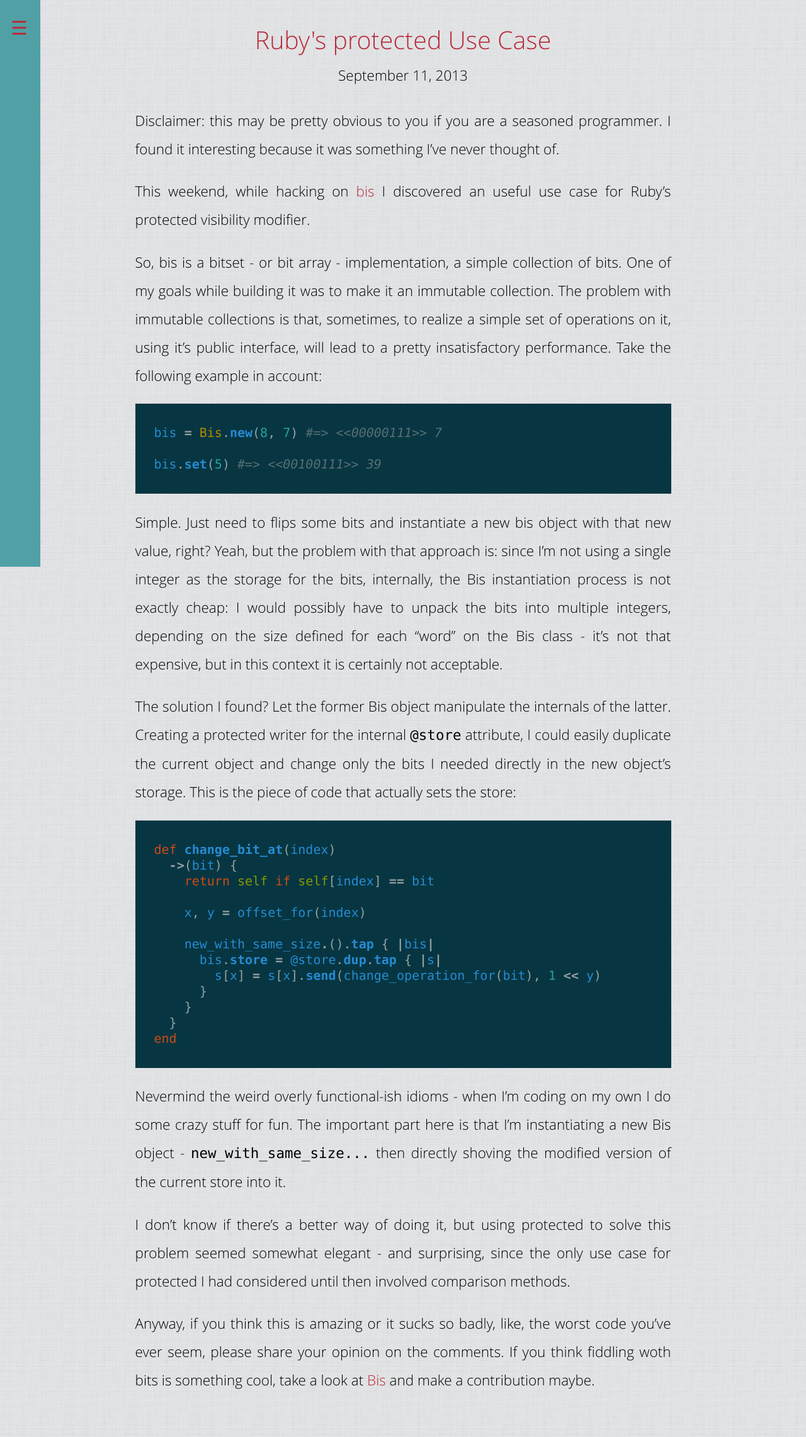
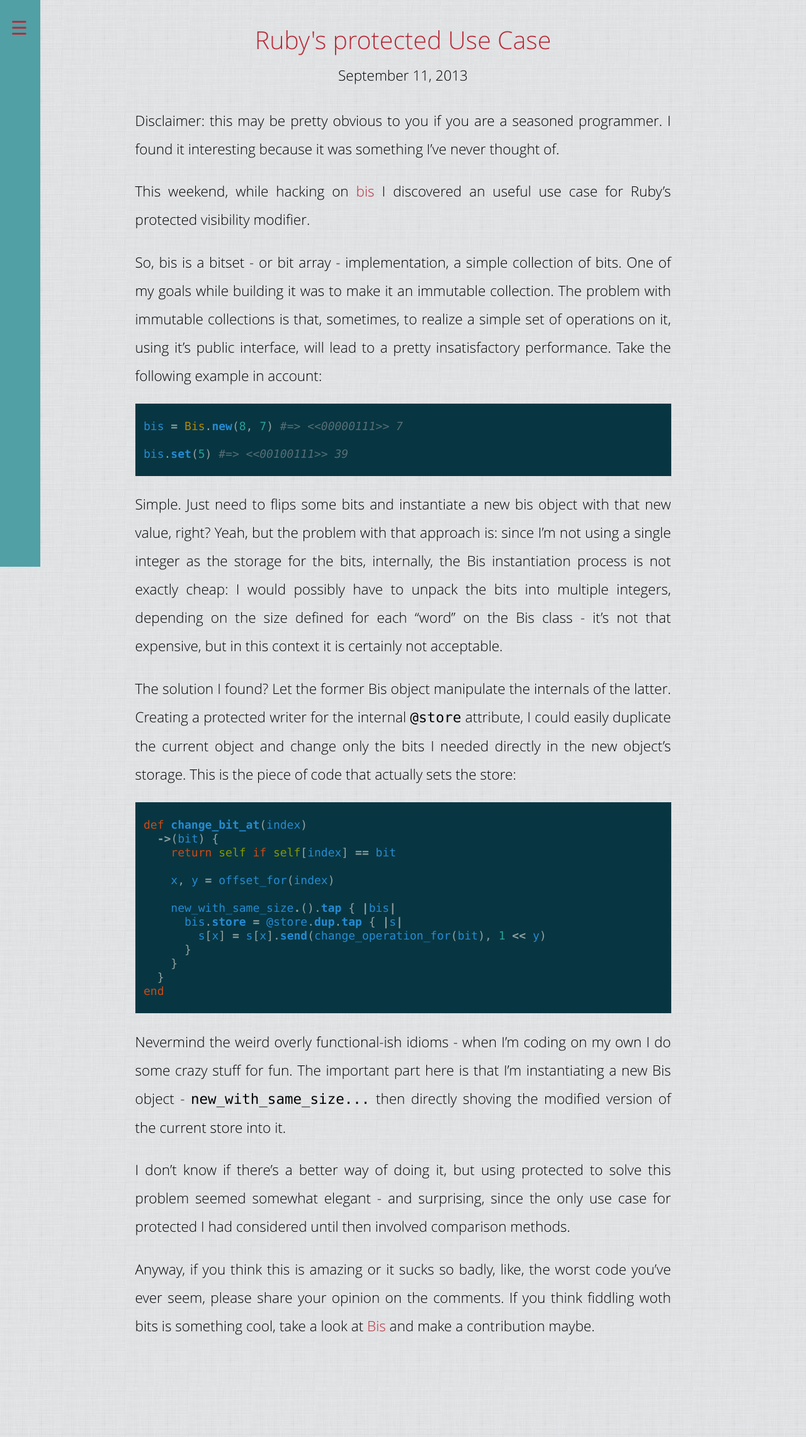
Before and after one commit to fuadsaud/fuadsaud.github.io, a Jekyll site: the page built from _posts/2013-09-11-rubys-protected-use-case.md, in a window 1280 px wide. Shown: the whole page at 63% size. Built offline with Jekyll 4.4.1, drawn with Linux system fonts in a browser that asks for light colours; after the commit the page ends 2195 px from its top, so only the background shows below that.

Commit message:
Fix syntax highlighting

````diff
--- a/_posts/2013-09-11-rubys-protected-use-case.md
+++ b/_posts/2013-09-11-rubys-protected-use-case.md
@@ -16,11 +16,11 @@ The problem with immutable collections is that, sometimes, to realize a simple
 set of operations on it, using it's public interface, will lead to a pretty
 insatisfactory performance. Take the following example in account:
 
-```ruby
+{% highlight ruby %}
 bis = Bis.new(8, 7) #=> <<00000111>> 7
 
 bis.set(5) #=> <<00100111>> 39
-```
+{% endhighlight %}
 
 Simple. Just need to flips some bits and instantiate a new bis object with that
 new value, right? Yeah, but the problem with that approach is: since I'm not
@@ -31,12 +31,12 @@ the Bis class - it's not that expensive, but in this context it is certainly not
 acceptable.
 
 The solution I found? Let the former Bis object manipulate the internals of the
-latter. Creating a protected writer for the internal ```@store``` attribute,
-I could easily duplicate the current object and change only the bits I needed
+latter. Creating a protected writer for the internal `@store` attribute, I
+could easily duplicate the current object and change only the bits I needed
 directly in the new object's storage. This is the piece of code that actually
 sets the store:
 
-```ruby
+{% highlight ruby %}
 def change_bit_at(index)
   ->(bit) {
     return self if self[index] == bit
@@ -50,11 +50,11 @@ def change_bit_at(index)
     }
   }
 end
-```
+{% endhighlight %}
 
 Nevermind the weird overly functional-ish idioms - when I'm coding on my own I
 do some crazy stuff for fun. The important part here is that I'm instantiating
-a new Bis object - ```new_with_same_size...``` then directly shoving the
+a new Bis object - `new_with_same_size...` then directly shoving the
 modified version of the current store into it.
 
 I don't know if there's a better way of doing it, but using protected to
--- a/css/layout.scss
+++ b/css/layout.scss
@@ -195,6 +195,8 @@ article {
 }
 
 .highlight {
+    font-size: .8em;
+
     padding: .35em .75em;
     text-align: left;
 }
--- a/css/syntax.css
+++ b/css/syntax.css
@@ -1,8 +1,6 @@
 .highlight {
     background-color: #073642;
     color: #93a1a1;
-
-    font-size: 2rem;
 }
 
 .highlight .c {
````
Also changed, not shown: _posts/2013-05-07-cape-cod.md (+6 -6 lines), _posts/2014-01-14-functional-programming.md (+5 -5 lines).
